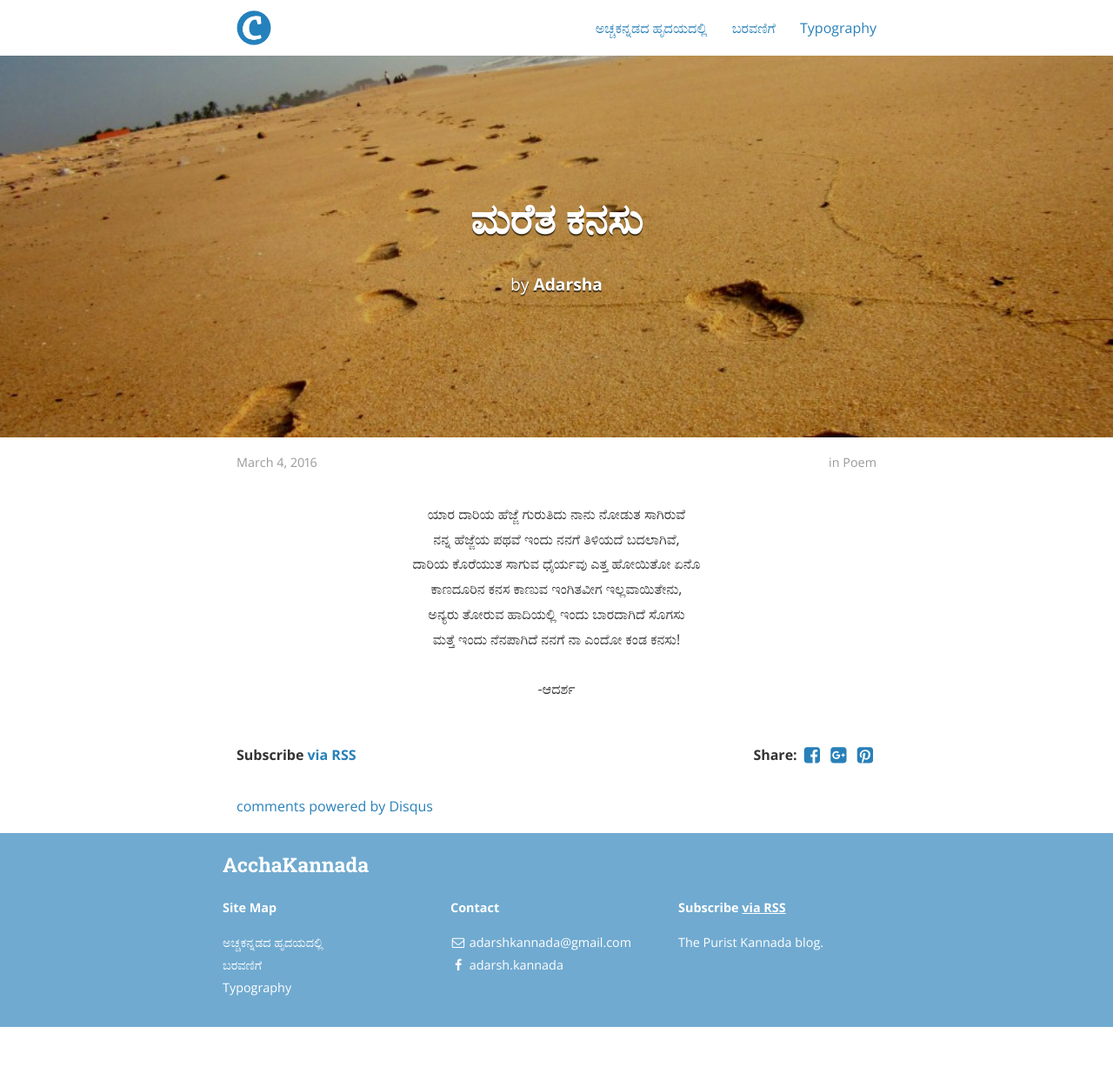
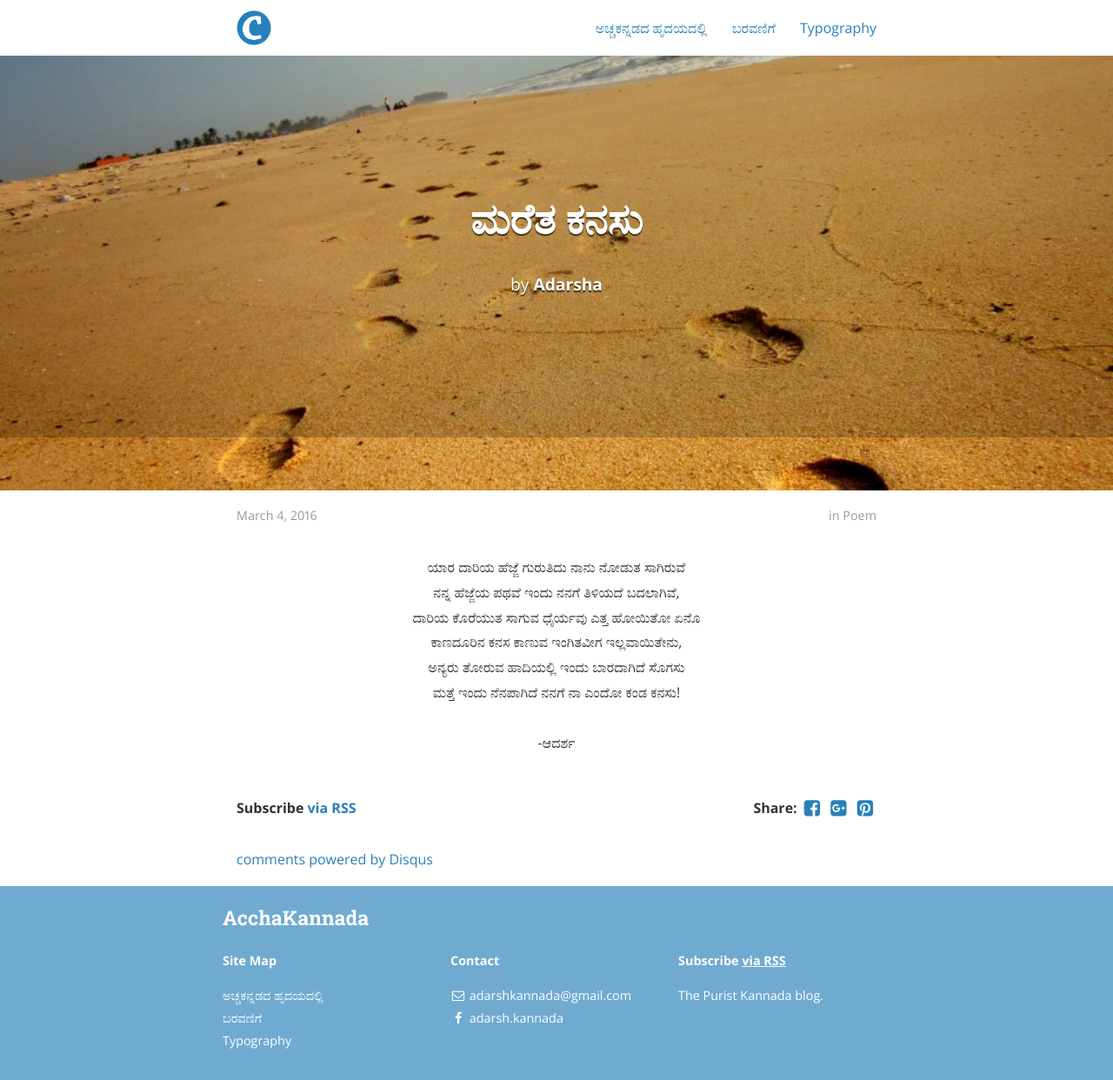
Before and after one commit to bencentra/centrarium, a Jekyll site: the page built from _posts/2016-03-04-mareta-kanasu.markdown, in a window 1280 px wide. Shown: the whole page at 87% size. Built offline with Jekyll 4.4.1, drawn with Linux system fonts in a browser that asks for light colours; nearby versions of some CDN libraries; comment, search, counter and statistics services are not loaded; a style sheet for code colours, icons or effects is not loaded; before the commit the page ends 1181 px from its top, so only the background shows below that.

Commit message:
increasing post cover image height to 500px

```diff
--- a/_layouts/post.html
+++ b/_layouts/post.html
@@ -3,7 +3,7 @@
 ---
 <div class="post">
 
-<div class="post-header-container {% if page.cover %}has-cover{% endif %}" {% if page.cover %}style="background-image: url({{ page.cover | prepend: site.baseurl }});"{% endif %}>
+<div class="post-header-container {% if page.cover %}has-cover{% endif %}" {% if page.cover %}style="background-image: url({{ page.cover | prepend: site.baseurl }});height: 500px;"{% endif %}>
 	<div class="scrim {% if page.cover %}has-cover{% endif %}">
 		<header class="post-header">
 		  <h1 class="title">{{ page.title }}</h1>
```
